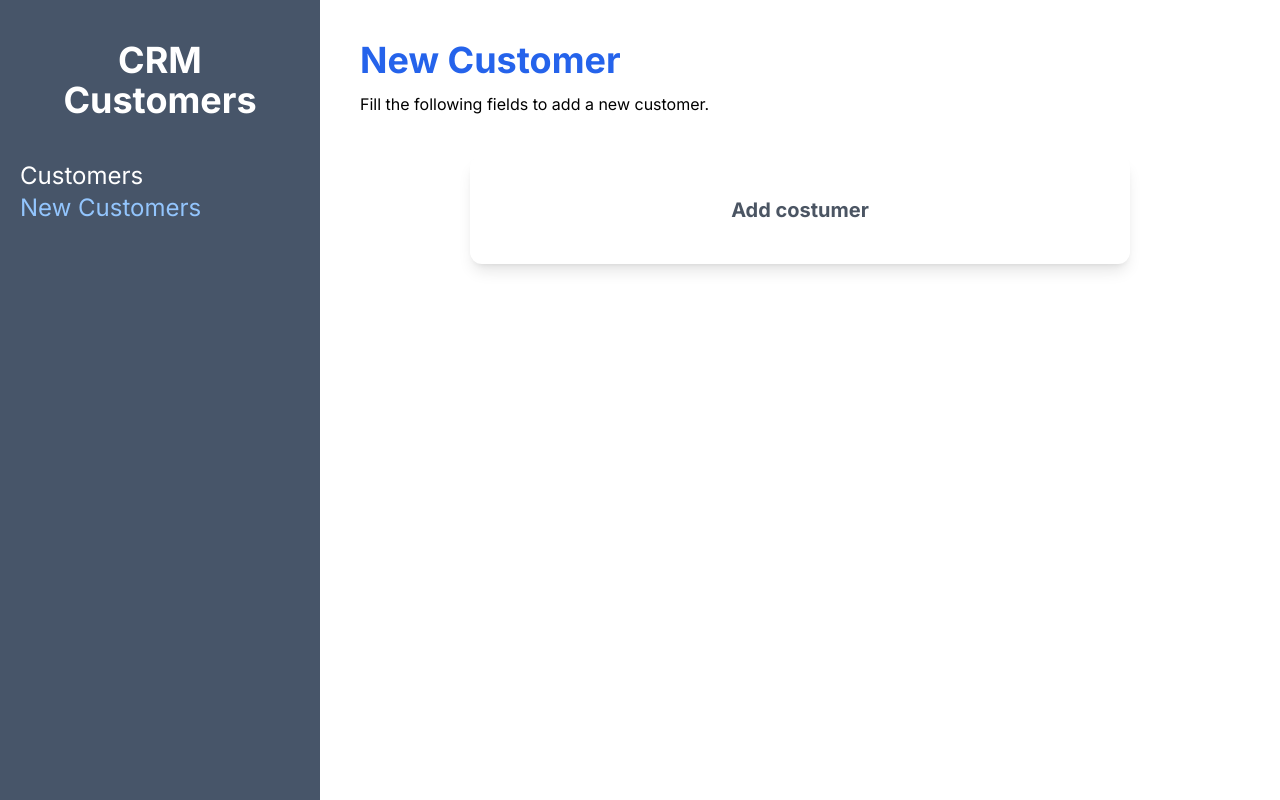
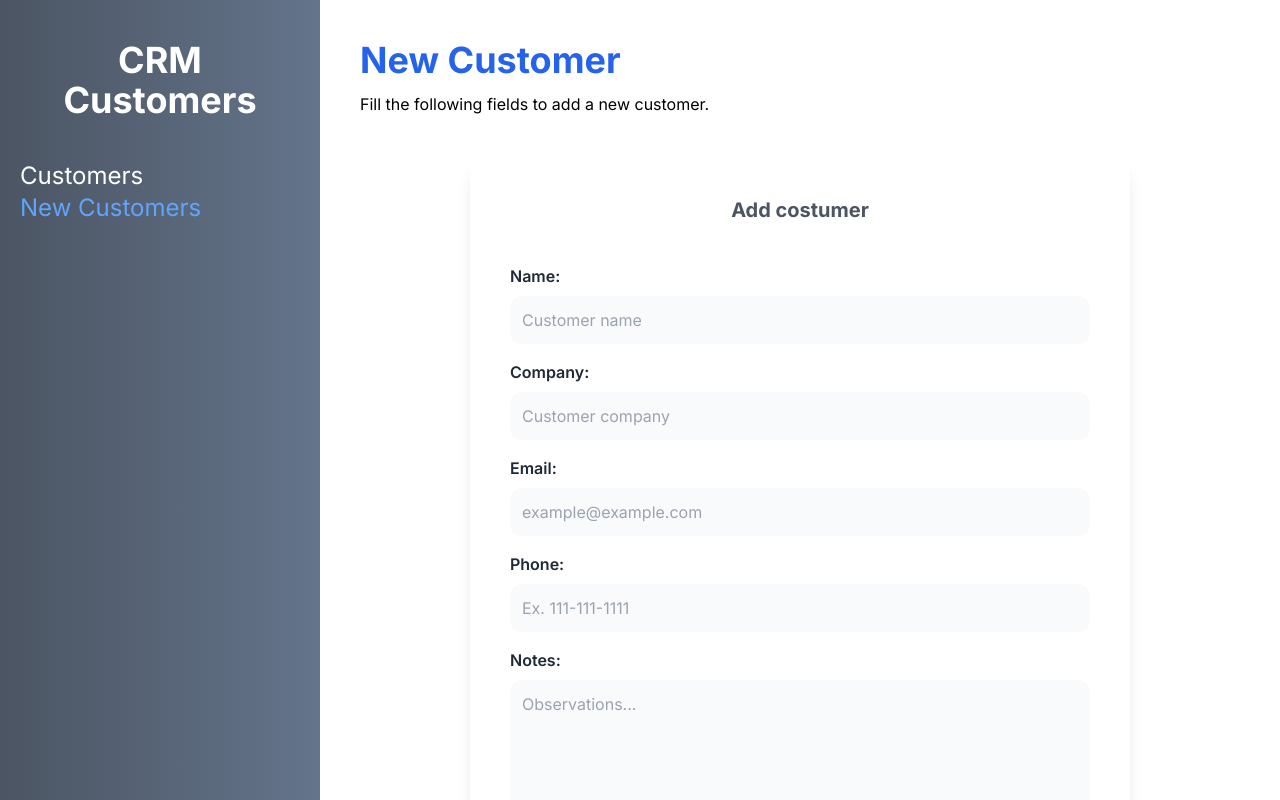
Before and after one commit to jairpss/crm-react, a React (Vite) app: page /customers/new in a window 1280 px wide. Built offline with nearby package versions, Linux system fonts and the light colour scheme.

Commit message:
adding formik

```diff
--- a/package.json
+++ b/package.json
@@ -10,11 +10,13 @@
   },
   "dependencies": {
     "autoprefixer": "^10.4.8",
+    "formik": "^2.2.9",
     "postcss": "^8.4.16",
     "react": "^18.2.0",
     "react-dom": "^18.2.0",
     "react-router-dom": "^6.3.0",
-    "tailwindcss": "^3.1.8"
+    "tailwindcss": "^3.1.8",
+    "yup": "^0.32.11"
   },
   "devDependencies": {
     "@types/react": "^18.0.17",
--- a/src/components/Form.jsx
+++ /dev/null
@@ -1,11 +0,0 @@
-import React from 'react'
-
-const Form = () => {
-  return (
-    <div className="bg-white mt-10 px-5 py-10 rounded-xl shadow-lg md:w-3/4 mx-auto">
-        <h1 className="text-gray-600 font-bold font-inter text-xl text-center">Add costumer</h1>
-    </div>
-  )
-}
-
-export default Form
--- /dev/null
+++ b/src/components/FormNewCostumer.jsx
@@ -0,0 +1,90 @@
+import React from 'react'
+import { Formik, Form, Field } from 'formik'
+
+const FormNewCostumer = () => {
+  return (
+    <div className="bg-white mt-10 px-10 py-10 shadow-lg md:w-3/4 mx-auto rounded-2xl">
+        <h1 className="text-gray-600 font-bold font-inter text-xl text-center">Add costumer</h1>
+
+        <Formik>
+            <Form className="mt-10">
+
+                <div className="mb-4">
+                    <label
+                        className="text-gray-800 font-inter font-semibold"
+                        htmlFor="name"
+                    >Name:</label>
+                    <Field
+                        id="name"
+                        type="text"
+                        className="mt-2 block w-full p-3 bg-slate-50 font-inter rounded-xl"
+                        placeholder="Customer name"
+                    />
+                </div>
+
+                <div className="mb-4">
+                    <label
+                        className="text-gray-800 font-inter font-semibold"
+                        htmlFor="company"
+                    >Company:</label>
+                    <Field
+                        id="company"
+                        type="text"
+                        className="mt-2 block w-full p-3 bg-slate-50 font-inter rounded-xl"
+                        placeholder="Customer company"
+                    />
+                </div>
+
+                <div className="mb-4">
+                    <label
+                        className="text-gray-800 font-inter font-semibold"
+                        htmlFor="email"
+                    >Email:</label>
+                    <Field
+                        id="email"
+                        type="email"
+                        className="mt-2 block w-full p-3 bg-slate-50 font-inter rounded-xl"
+                        placeholder="example@example.com"
+                    />
+                </div>
+
+                <div className="mb-4">
+                    <label
+                        className="text-gray-800 font-inter font-semibold"
+                        htmlFor="phone"
+                    >Phone:</label>
+                    <Field
+                        id="phone"
+                        type="tel"
+                        className="mt-2 block w-full p-3 bg-slate-50 font-inter rounded-xl"
+                        placeholder="Ex. 111-111-1111"
+                    />
+                </div>
+
+                <div className="mb-4">
+                    <label
+                        className="text-gray-800 font-inter font-semibold"
+                        htmlFor="notes"
+                    >Notes:</label>
+                    <Field
+                        as="textarea"
+                        id="notes"
+                        type="text"
+                        className="mt-2 block w-full p-3 bg-slate-50 font-inter rounded-xl h-40"
+                        placeholder="Observations..."
+                    />
+                </div>
+
+                <input
+                    type="submit"
+                    value="Add Customer"
+                    className="mt-5 w-full bg-gradient-to-r from-blue-600 to-indigo-600 hover:from-blue-500 hover:to-indigo-500 p-3 text-white font-semibold font-inter text-lg rounded-xl cursor-pointer"
+                />
+
+            </Form>
+        </Formik>
+    </div>
+  )
+}
+
+export default FormNewCostumer
--- a/src/layout/Layout.jsx
+++ b/src/layout/Layout.jsx
@@ -6,21 +6,21 @@ const Layout = () => {
 
   return (
     <div className="md:flex md: min-h-screen">
-        <div className="md:w-1/4 bg-slate-600 px-5 py-10">
+        <div className="md:w-1/4 bg-gradient-to-r from-gray-600 to-slate-500 px-5 py-10">
             <h2 className="text-4xl font-bold text-center text-white font-inter">CRM Customers</h2>
             <nav className="mt-10">
                 <Link
-                    className={`${urlActual === '/customers' ? 'text-blue-300' : 'text-white'} text-2xl text-white block mt-2 font-inter hover:text-blue-300`}
+                    className={`${urlActual === '/customers' ? 'text-blue-400' : 'text-white'} text-2xl text-white block mt-2 font-inter hover:text-blue-400`}
                     to="/customers"
                 >Customers</Link>
 
                 <Link
-                    className={`${urlActual === '/customers/new' ? 'text-blue-300' : 'text-white'} text-2xl text-whiteblock mt-2 font-inter hover:text-blue-300`}
+                    className={`${urlActual === '/customers/new' ? 'text-blue-400' : 'text-white'} text-2xl text-whiteblock mt-2 font-inter hover:text-blue-400`}
                     to="/customers/new"
                 >New Customers</Link>
             </nav>
         </div>
-        <div className="md:w-3/4 p-10">
+        <div className="md:w-3/4 p-10 md:h-screen overflow-scroll">
             <Outlet />
         </div>
 
--- a/src/pages/NewCustomer.jsx
+++ b/src/pages/NewCustomer.jsx
@@ -1,5 +1,5 @@
 import React from 'react'
-import Form from '../components/Form'
+import FormNewCostumer from '../components/FormNewCostumer'
 
 const NewCustomer = () => {
   return (
@@ -7,7 +7,7 @@ const NewCustomer = () => {
         <h1 className="font-bold font-inter text-4xl text-blue-600">New Customer</h1>
         <p className="mt-3 font-inter">Fill the following fields to add a new customer.</p>
 
-        <Form />
+        <FormNewCostumer />
     </>
   )
 }
```
Also changed, not shown: 1 other file (tests, documents, lock files or other folders).
